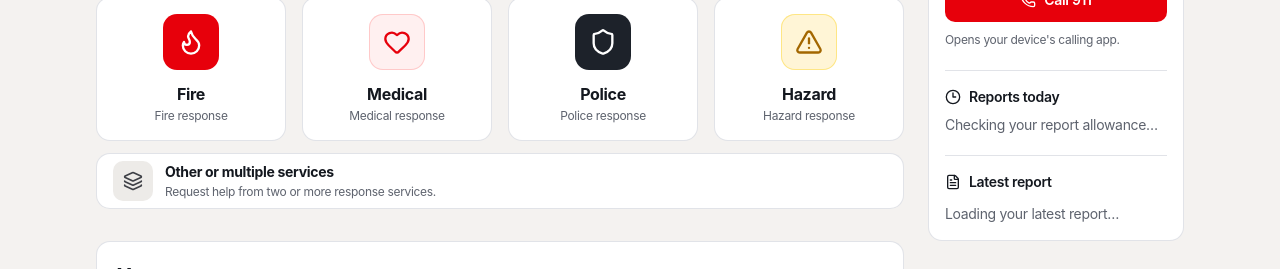
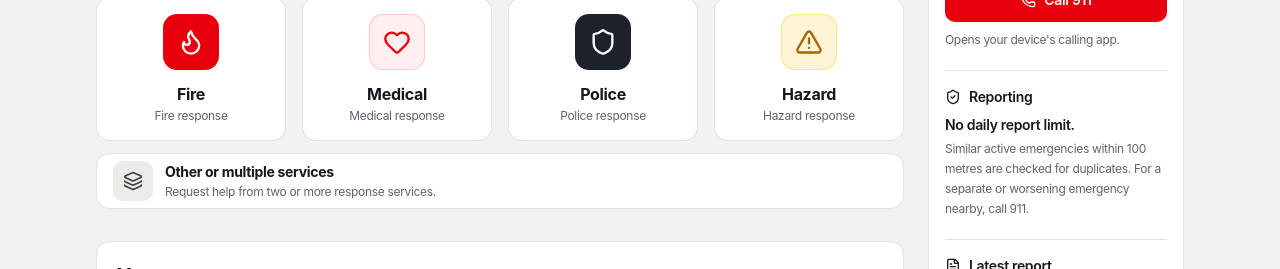
Before and after one commit to bedictgaming/emergency-response-app-frontend, a Next.js app: page /dashboard in a window 1280 px wide. Shown: the part 302-571 px from the top of the page. Built offline with nearby package versions, Linux system fonts and the light colour scheme; no server answers.

Commit message:
Keep citizen reporting available without a daily allowance

```diff
--- a/app/component/Dashboard.tsx
+++ b/app/component/Dashboard.tsx
@@ -21,14 +21,6 @@ import {
 import { getAdminDepartment, getDepartmentDashboardUrl } from '../hooks/useAdminGuard';
 import { useEmergencyEvents } from '../hooks/useEmergencyEvents';
 import { isDefinitiveAuthFailure, markSessionEnded } from '@/lib/apiClient';
-
-const DAILY_REPORT_LIMIT = 2;
-const manilaDateFormatter = new Intl.DateTimeFormat('en-CA', {
-    timeZone: 'Asia/Manila',
-    year: 'numeric',
-    month: '2-digit',
-    day: '2-digit',
-});
 
 const mapIncidentToReport = (inc: Incident): EmergencyReport => {
     const typeName = inc.type?.typeName?.toLowerCase() || '';
@@ -85,32 +77,11 @@ export function Dashboard() {
     const [reportsLoadError, setReportsLoadError] = useState(false);
     const reportsRequestInFlight = useRef(false);
     const { latitude, longitude, accuracy, error: locationError, loading: locationLoading, refreshLocation } = useGeolocation();
-    const [manilaToday, setManilaToday] = useState(() => manilaDateFormatter.format(new Date()));
 
     useEffect(() => {
         if (submitError) submitErrorRef.current?.focus();
     }, [submitError]);
 
-    useEffect(() => {
-        // Reset the informational quota at Manila midnight without polling the API.
-        const dayMs = 86_400_000;
-        const manilaOffsetMs = 8 * 60 * 60 * 1000;
-        const untilNextMidnight = () => dayMs - ((Date.now() + manilaOffsetMs) % dayMs) + 100;
-        let timeout: number;
-        const updateDay = () => {
-            setManilaToday(manilaDateFormatter.format(new Date()));
-            timeout = window.setTimeout(updateDay, untilNextMidnight());
-        };
-        timeout = window.setTimeout(updateDay, untilNextMidnight());
-        return () => window.clearTimeout(timeout);
-    }, []);
-
-    const reportsToday = useMemo(() => {
-        return reports.filter(report => manilaDateFormatter.format(new Date(report.timestamp)) === manilaToday);
-    }, [reports, manilaToday]);
-    const dailyReportCount = reportsToday.length;
-    const remainingReportsToday = Math.max(0, DAILY_REPORT_LIMIT - dailyReportCount);
-    const hasReachedDailyLimit = dailyReportCount >= DAILY_REPORT_LIMIT;
     const latestReport = useMemo(() => reports.reduce<EmergencyReport | null>((latest, report) => {
         if (!latest || new Date(report.timestamp).getTime() > new Date(latest.timestamp).getTime()) return report;
         return latest;
@@ -408,7 +379,6 @@ export function Dashboard() {
     };
 
     const handleQuickReport = (category: EmergencyCategory) => {
-        if (hasReachedDailyLimit) return;
         setSubmitError('');
         setDuplicateReportBlocked(false);
         setSelectedCategory(category);
@@ -510,8 +480,6 @@ export function Dashboard() {
                     className="mb-6 xl:hidden"
                     reportsLoaded={reportsLoaded}
                     reportsLoadError={reportsLoadError}
-                    dailyReportCount={dailyReportCount}
-                    remainingReportsToday={remainingReportsToday}
                     latestReport={latestReport}
                     onViewReport={viewLatestReport}
                 />
@@ -525,11 +493,10 @@ export function Dashboard() {
                         <p className="mt-1 text-sm text-slate-600 dark:text-slate-400">Select the response service you need. You can request multiple services in the report form.</p>
                     </div>
 
-                    <div className={`grid grid-cols-2 gap-3 md:grid-cols-4 md:gap-4 ${hasReachedDailyLimit ? 'select-none opacity-50' : ''}`}>
+                    <div className="grid grid-cols-2 gap-3 md:grid-cols-4 md:gap-4">
                         {/* Fire */}
                         <button
                             type="button"
-                            disabled={hasReachedDailyLimit}
                             aria-label="Report a fire emergency"
                             aria-haspopup="dialog"
                             className="motion-choice motion-press group min-h-36 cursor-pointer rounded-2xl border border-slate-200 bg-white transition-colors duration-200 hover:border-red-300 hover:bg-red-50/40 focus-visible:outline-none focus-visible:ring-2 focus-visible:ring-red-600 focus-visible:ring-offset-2 disabled:cursor-not-allowed dark:border-slate-800 dark:bg-slate-900 dark:hover:border-red-900 dark:hover:bg-red-950/20"
@@ -549,7 +516,6 @@ export function Dashboard() {
                         {/* Medical */}
                         <button
                             type="button"
-                            disabled={hasReachedDailyLimit}
                             aria-label="Report a medical emergency"
                             aria-haspopup="dialog"
                             className="motion-choice motion-press group min-h-36 cursor-pointer rounded-2xl border border-slate-200 bg-white transition-colors duration-200 hover:border-red-300 hover:bg-red-50/40 focus-visible:outline-none focus-visible:ring-2 focus-visible:ring-red-600 focus-visible:ring-offset-2 disabled:cursor-not-allowed dark:border-slate-800 dark:bg-slate-900 dark:hover:border-red-900 dark:hover:bg-red-950/20"
@@ -569,7 +535,6 @@ export function Dashboard() {
                         {/* Police */}
                         <button
                             type="button"
-                            disabled={hasReachedDailyLimit}
                             aria-label="Report a police emergency"
                             aria-haspopup="dialog"
                             className="motion-choice motion-press group min-h-36 cursor-pointer rounded-2xl border border-slate-200 bg-white transition-colors duration-200 hover:border-slate-400 hover:bg-slate-100/70 focus-visible:outline-none focus-visible:ring-2 focus-visible:ring-red-600 focus-visible:ring-offset-2 disabled:cursor-not-allowed dark:border-slate-800 dark:bg-slate-900 dark:hover:border-slate-600 dark:hover:bg-slate-800"
@@ -589,7 +554,6 @@ export function Dashboard() {
                         {/* Hazard */}
                         <button
                             type="button"
-                            disabled={hasReachedDailyLimit}
                             aria-label="Report a hazard emergency"
                             aria-haspopup="dialog"
                             className="motion-choice motion-press group min-h-36 cursor-pointer rounded-2xl border border-slate-200 bg-white transition-colors duration-200 hover:border-amber-300 hover:bg-amber-50/60 focus-visible:outline-none focus-visible:ring-2 focus-visible:ring-red-600 focus-visible:ring-offset-2 disabled:cursor-not-allowed dark:border-slate-800 dark:bg-slate-900 dark:hover:border-amber-800 dark:hover:bg-amber-950/20"
@@ -609,7 +573,6 @@ export function Dashboard() {
 
                     <button
                         type="button"
-                        disabled={hasReachedDailyLimit}
                         aria-label="Report an emergency that needs other or multiple services"
                         aria-haspopup="dialog"
                         className="motion-choice motion-press mt-3 flex min-h-14 w-full items-center gap-3 rounded-xl border border-slate-200 bg-white px-4 text-left transition-colors hover:border-slate-400 hover:bg-slate-100/70 focus-visible:outline-none focus-visible:ring-2 focus-visible:ring-red-600 focus-visible:ring-offset-2 disabled:cursor-not-allowed disabled:opacity-50 dark:border-slate-800 dark:bg-slate-900 dark:hover:border-slate-600 dark:hover:bg-slate-800"
@@ -630,8 +593,6 @@ export function Dashboard() {
                     className="mb-8 xl:hidden"
                     reportsLoaded={reportsLoaded}
                     reportsLoadError={reportsLoadError}
-                    dailyReportCount={dailyReportCount}
-                    remainingReportsToday={remainingReportsToday}
                     latestReport={latestReport}
                     onViewReport={viewLatestReport}
                 />
@@ -664,8 +625,6 @@ export function Dashboard() {
                     className="hidden xl:block"
                     reportsLoaded={reportsLoaded}
                     reportsLoadError={reportsLoadError}
-                    dailyReportCount={dailyReportCount}
-                    remainingReportsToday={remainingReportsToday}
                     latestReport={latestReport}
                     onViewReport={viewLatestReport}
                 />
--- a/app/component/HelpAndStatus.tsx
+++ b/app/component/HelpAndStatus.tsx
@@ -1,6 +1,6 @@
 'use client';
 
-import { Clock3, FileText, Phone } from 'lucide-react';
+import { ShieldCheck, FileText, Phone } from 'lucide-react';
 import type { EmergencyReport } from '../types';
 
 type Variant = 'summary' | 'details' | 'full';
@@ -10,8 +10,6 @@ interface HelpAndStatusProps {
   className?: string;
   reportsLoaded: boolean;
   reportsLoadError: boolean;
-  dailyReportCount: number;
-  remainingReportsToday: number;
   latestReport: EmergencyReport | null;
   onViewReport: () => void;
 }
@@ -45,8 +43,6 @@ export function HelpAndStatus({
   className = '',
   reportsLoaded,
   reportsLoadError,
-  dailyReportCount,
-  remainingReportsToday,
   latestReport,
   onViewReport,
 }: HelpAndStatusProps) {
@@ -77,28 +73,13 @@ export function HelpAndStatus({
 
           <div className="border-t border-slate-200 pt-4 dark:border-slate-800">
             <div className="flex items-center gap-2 text-slate-950 dark:text-white">
-              <Clock3 className="h-4 w-4 shrink-0" aria-hidden="true" />
-              <h3 className="text-sm font-semibold">Reports today</h3>
+              <ShieldCheck className="h-4 w-4 shrink-0" aria-hidden="true" />
+              <h3 className="text-sm font-semibold">Reporting</h3>
             </div>
-            {!reportsLoaded && !reportsLoadError ? (
-              <p className="mt-2 text-sm text-slate-600 dark:text-slate-300">Checking your report allowance…</p>
-            ) : !reportsLoaded ? (
-              <p className="mt-2 text-sm text-slate-600 dark:text-slate-300">Allowance unavailable. The server will check when you submit.</p>
-            ) : (
-              <>
-                <p className="mt-2 text-sm font-semibold text-slate-950 dark:text-white">
-                  {reportsLoadError
-                    ? `Last loaded: ${dailyReportCount} of 2 reports today`
-                    : dailyReportCount >= 2
-                      ? 'Daily report limit reached'
-                      : `${remainingReportsToday} emergency report${remainingReportsToday === 1 ? '' : 's'} remaining today`}
-                </p>
-                <p className="mt-1 text-xs text-slate-600 dark:text-slate-300">
-                  {reportsLoadError ? 'Could not refresh your reports. ' : <><span>{dailyReportCount}/2 Today</span>. </>}
-                  Allowance resets at midnight, Asia/Manila.
-                </p>
-              </>
-            )}
+            <p className="mt-2 text-sm font-semibold text-slate-950 dark:text-white">No daily report limit.</p>
+            <p className="mt-1 text-xs leading-5 text-slate-600 dark:text-slate-300">
+              Similar active emergencies within 100 metres are checked for duplicates. For a separate or worsening emergency nearby, call 911.
+            </p>
           </div>
         </div>
       )}
```
Also changed, not shown: 2 other files (tests, documents, lock files or other folders).
